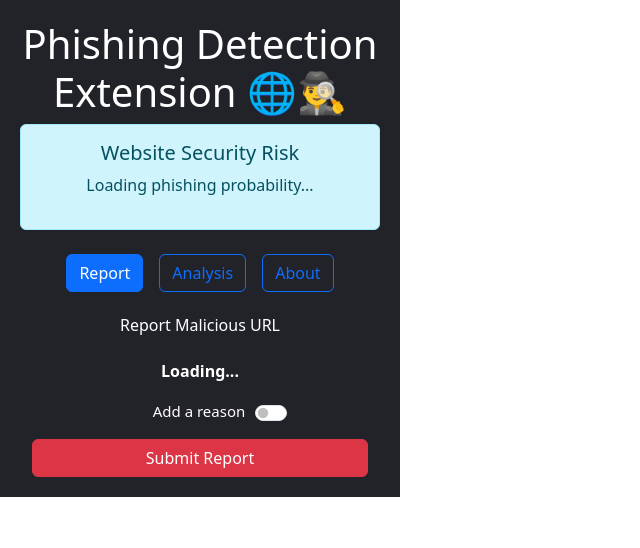
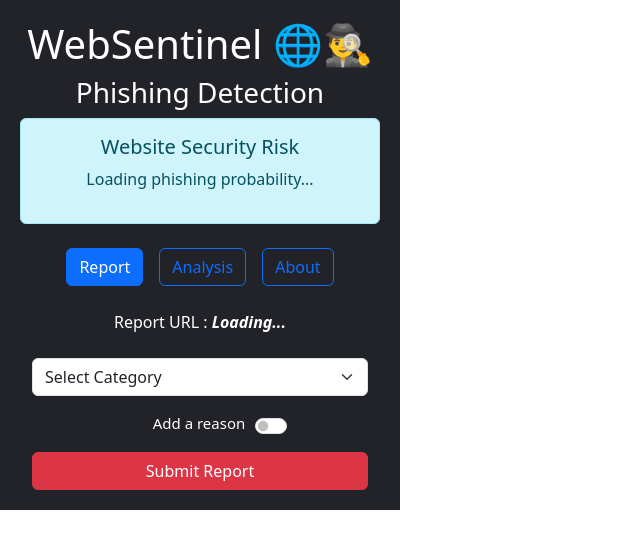
Before and after one commit to ancamariac/web-sentinel, a React (Create React App) app in the folder web-sentinel/: page / in a window 1280 px wide. Shown: the top 548 px of the page, without its empty margins (0-640 px from the left). Built offline with nearby package versions, Linux system fonts and the light colour scheme; no server answers.

Commit message:
select category when reporting

```diff
--- a/web-sentinel/src/App.js
+++ b/web-sentinel/src/App.js
@@ -79,7 +79,8 @@ function App() {
   return (
     <div className="App">
       <header className="text-center">
-        <h1>Phishing Detection Extension 🌐🕵️‍♂️</h1>
+        <h1>WebSentinel 🌐🕵️‍♂️</h1>
+        <h3>Phishing Detection</h3>
       </header>
       <div className="alert alert-info">
         <h5>Website Security Risk</h5>
--- a/web-sentinel/src/components/Report.js
+++ b/web-sentinel/src/components/Report.js
@@ -6,8 +6,9 @@ function Report() {
   const [showReason, setShowReason] = useState(false);
   const [url, setUrl] = useState("");
   const [reason, setReason] = useState("");
+  const [reportStatus, setReportStatus] = useState(""); // State pentru mesajul de status
+  const [selectedCategory, setSelectedCategory] = useState(""); // State pentru categoria selectată (Phishing sau Legitimate)
   const [isReportSent, setIsReportSent] = useState(false); // State pentru a verifica dacă raportul a fost trimis
-  const [reportStatus, setReportStatus] = useState(""); // State pentru mesajul de status (succes sau deja trimis)
   const [showSuccessMessage, setShowSuccessMessage] = useState(false); // State pentru a arăta mesajul de succes
 
   useEffect(() => {
@@ -31,7 +32,18 @@ function Report() {
     setShowReason(!showReason);
   };
 
+  const handleCategoryChange = (e) => {
+    setSelectedCategory(e.target.value);
+  };
+
   const handleSubmitReport = async () => {
+    if (!selectedCategory) {
+      alert(
+        "Please select a category (Phishing or Legitimate) before submitting your report."
+      );
+      return;
+    }
+
     if (isReportSent) {
       // Dacă raportul a fost deja trimis pentru acest URL, se afișează doar mesajul de status
       setReportStatus("You have already submitted a report for this website.");
@@ -53,6 +65,7 @@ function Report() {
         body: JSON.stringify({
           url: url,
           reason: reportMessage,
+          category: selectedCategory, // Include categoria selectată
         }),
       });
 
@@ -64,6 +77,7 @@ function Report() {
         localStorage.setItem("reportedUrls", JSON.stringify(reportedUrls));
 
         setReason(""); // Curăță textbox-ul după trimitere
+        setSelectedCategory(""); // Resetează categoria
         setIsReportSent(true); // Setează că raportul a fost trimis
         setShowSuccessMessage(true); // Arată mesajul de succes
       } else {
@@ -83,14 +97,32 @@ function Report() {
       ) : (
         // Formularul inițial pentru raport
         <div>
-          <h6 className="card-title">Report Malicious URL</h6>
-          <br></br>
-          {/* Container pentru URL */}
-          <p>
-            <span id="pageUrl" className="fw-bold">
-              {url || "Loading..."}
-            </span>
-          </p>
+          <h6 className="card-title" style={{ display: "inline" }}>
+            Report URL :{" "}
+          </h6>
+          <span
+            id="pageUrl"
+            className="fw-bold"
+            style={{ fontStyle: "italic" }}
+          >
+            {url || "Loading..."}
+          </span>
+          {/* Dropdown pentru alegerea categoriei */}
+
+          <div className="mb-3">
+            <br></br>
+            <select
+              id="categorySelect"
+              className="form-select"
+              value={selectedCategory}
+              onChange={handleCategoryChange}
+              required
+            >
+              <option value="">Select Category</option>
+              <option value="Phishing">Phishing</option>
+              <option value="Legitimate">Legitimate</option>
+            </select>
+          </div>
 
           {/* Toggle pentru a adăuga un motiv */}
           <div
```
Also changed, not shown: 1 other file (tests, documents, lock files or other folders).
